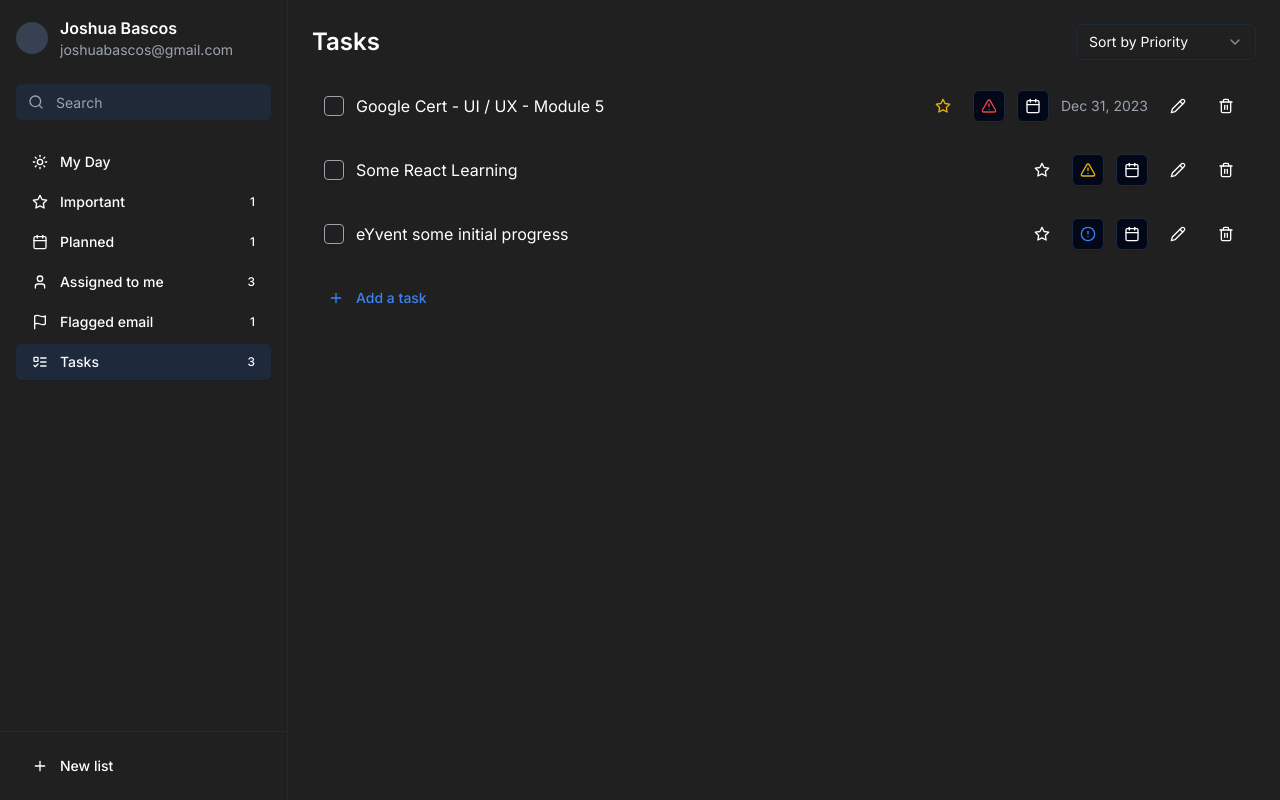
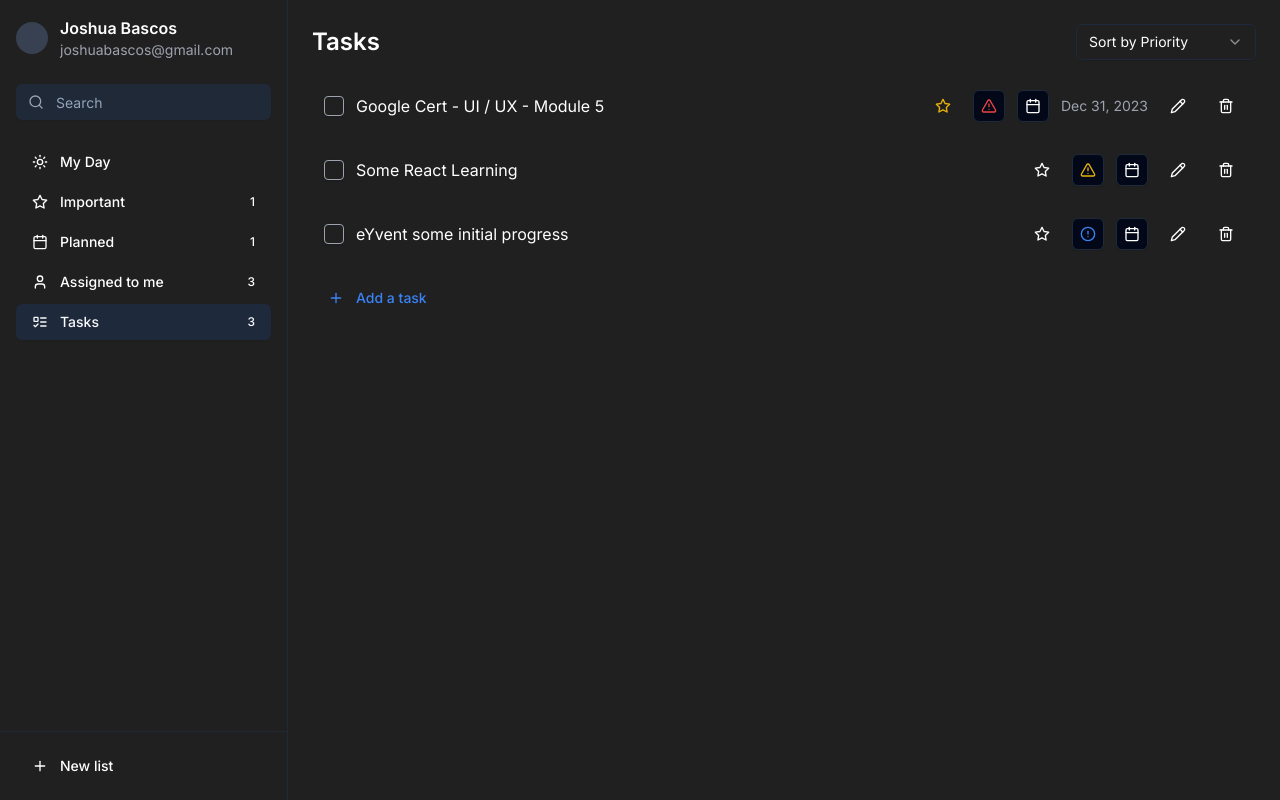
Before and after one commit to Hustree/task-manager, a Next.js app: page / in a window 1280 px wide. Built offline with nearby package versions, Linux system fonts and the light colour scheme.

Commit message:
Remove 'Flagged email' button from Sidebar component

```diff
--- a/src/app/components/Sidebar.tsx
+++ b/src/app/components/Sidebar.tsx
@@ -62,14 +62,6 @@ export function Sidebar({ currentView, setCurrentView, taskCounts }: SidebarProp
             {taskCounts['assigned'] > 0 && <span className="ml-auto text-xs">{taskCounts['assigned']}</span>}
           </Button>
           <Button
-            variant={currentView === 'flagged' ? 'secondary' : 'ghost'}
-            className="w-full justify-start gap-3"
-            onClick={() => setCurrentView('flagged')}
-          >
-            <Flag className="w-4 h-4" /> Flagged email
-            {taskCounts['flagged'] > 0 && <span className="ml-auto text-xs">{taskCounts['flagged']}</span>}
-          </Button>
-          <Button
             variant={currentView === 'tasks' ? 'secondary' : 'ghost'}
             className="w-full justify-start gap-3"
             onClick={() => setCurrentView('tasks')}
```
